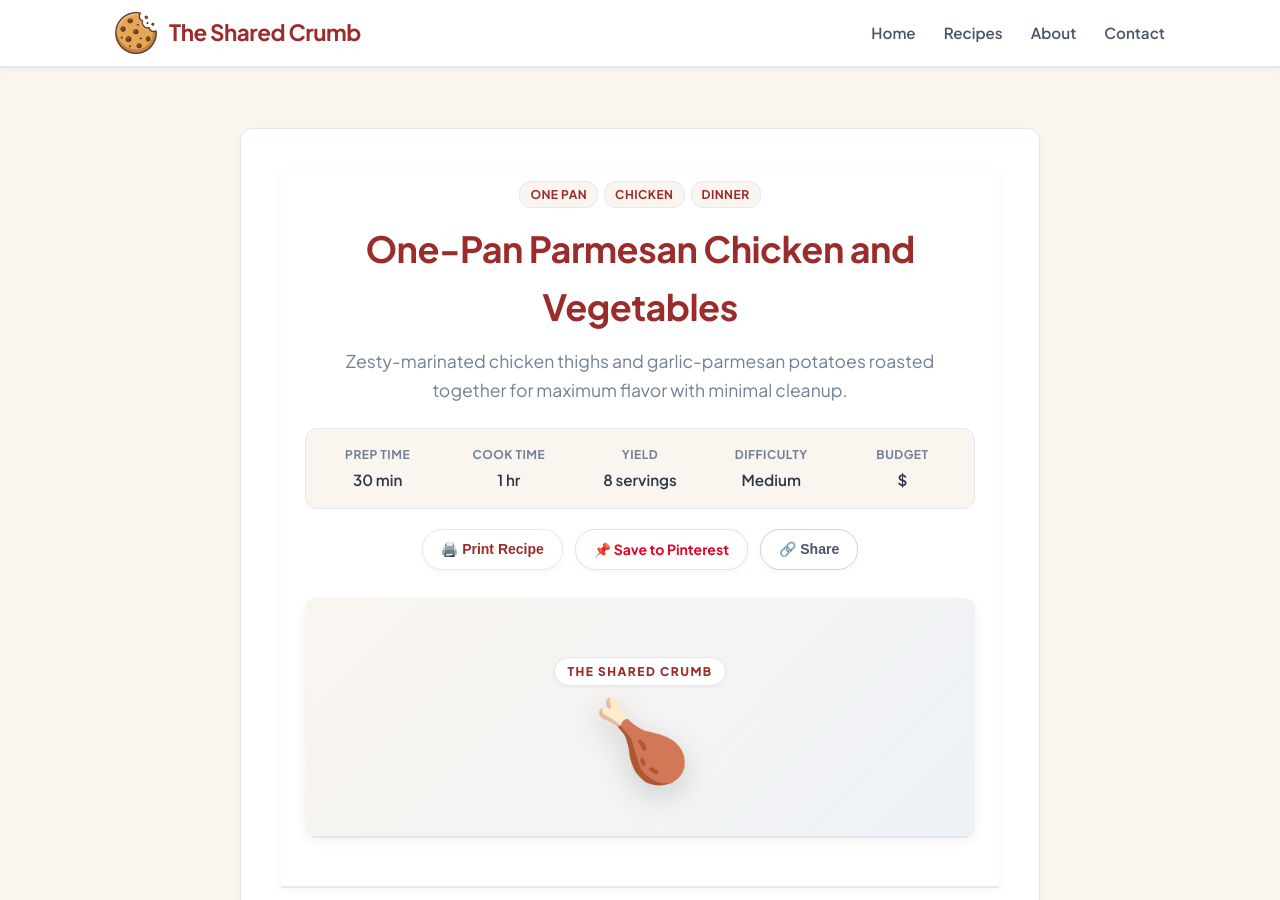
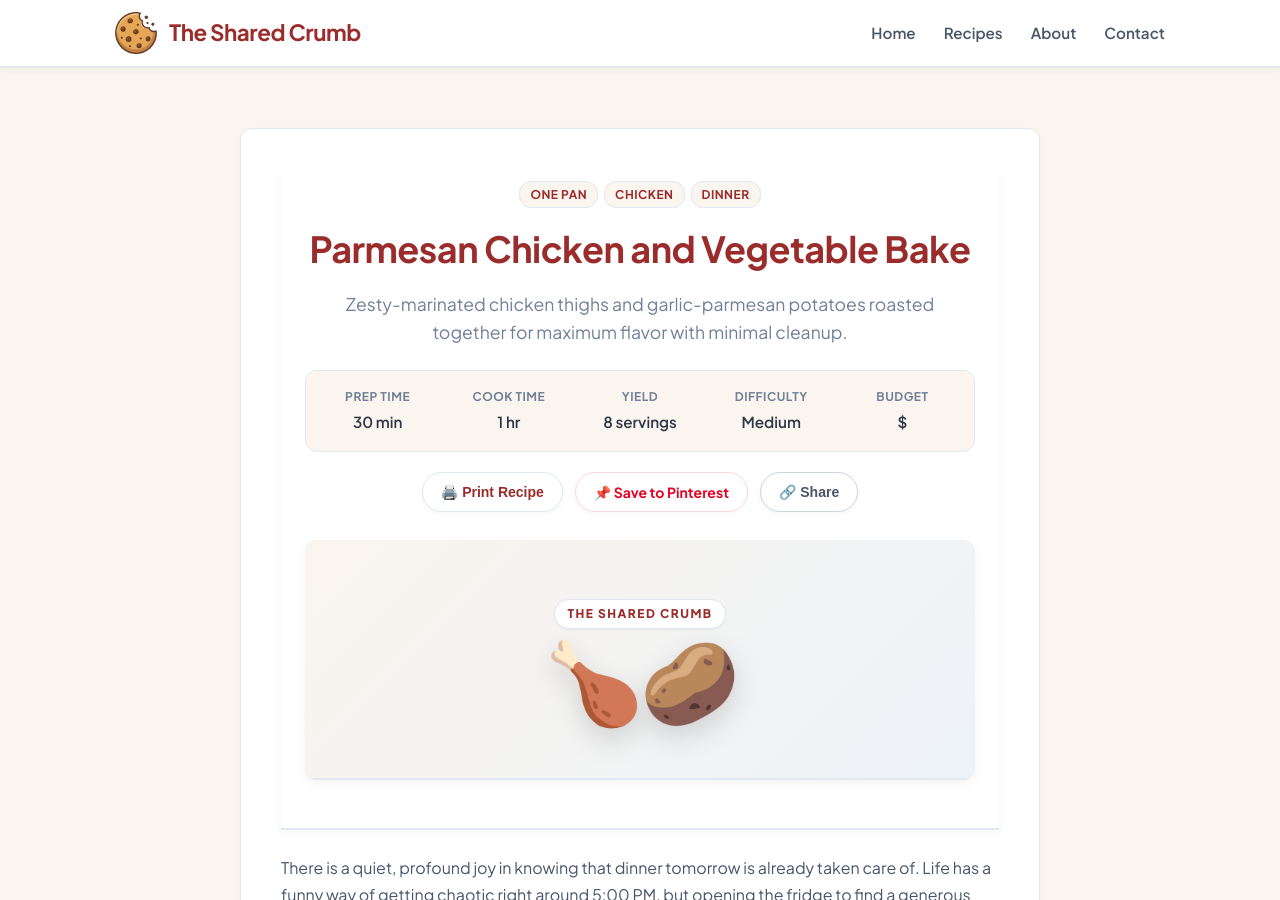
Before and after one commit to TheSharedCrumb/TheSharedCrumb, a Jekyll site: the page built from _recipes/Parmesan_Chicken_Vegetable_Bake.md, in a window 1280 px wide and 900 px high. Built offline with Jekyll 4.4.1, drawn with Linux system fonts in a browser that asks for light colours.

Commit message:
Rename recipe and update icon and description

```diff
--- a/_recipes/OnePan_Parmesan_Chicken_Vegetables.md
+++ b/_recipes/Parmesan_Chicken_Vegetable_Bake.md
@@ -1,7 +1,7 @@
 ---
 layout: recipe
-title: "One-Pan Parmesan Chicken and Vegetables"
-icon: "🍗"
+title: "Parmesan Chicken and Vegetable Bake"
+icon: "🍗🥔"
 description: "Zesty-marinated chicken thighs and garlic-parmesan potatoes roasted together for maximum flavor with minimal cleanup."
 category: [One Pan, Chicken, Dinner]
 prep_time: "30 min"
```
